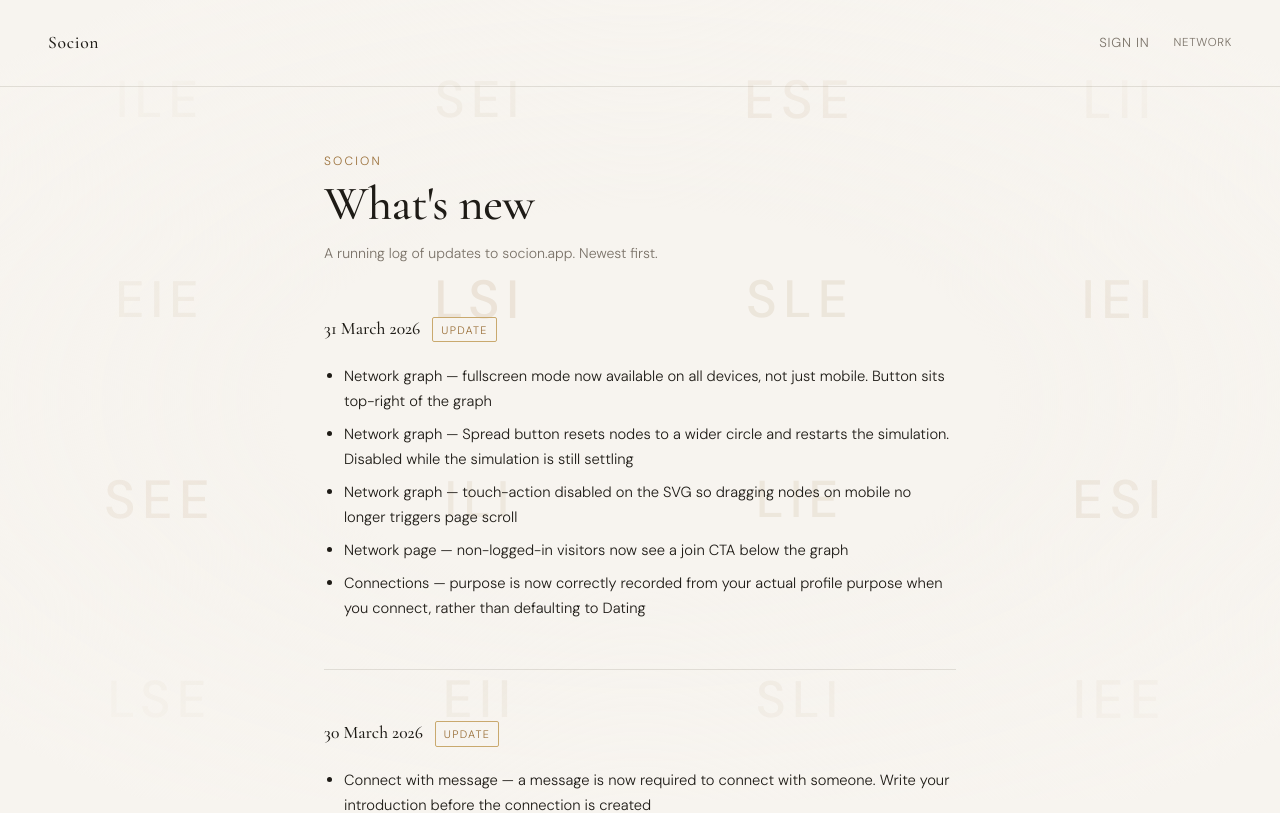
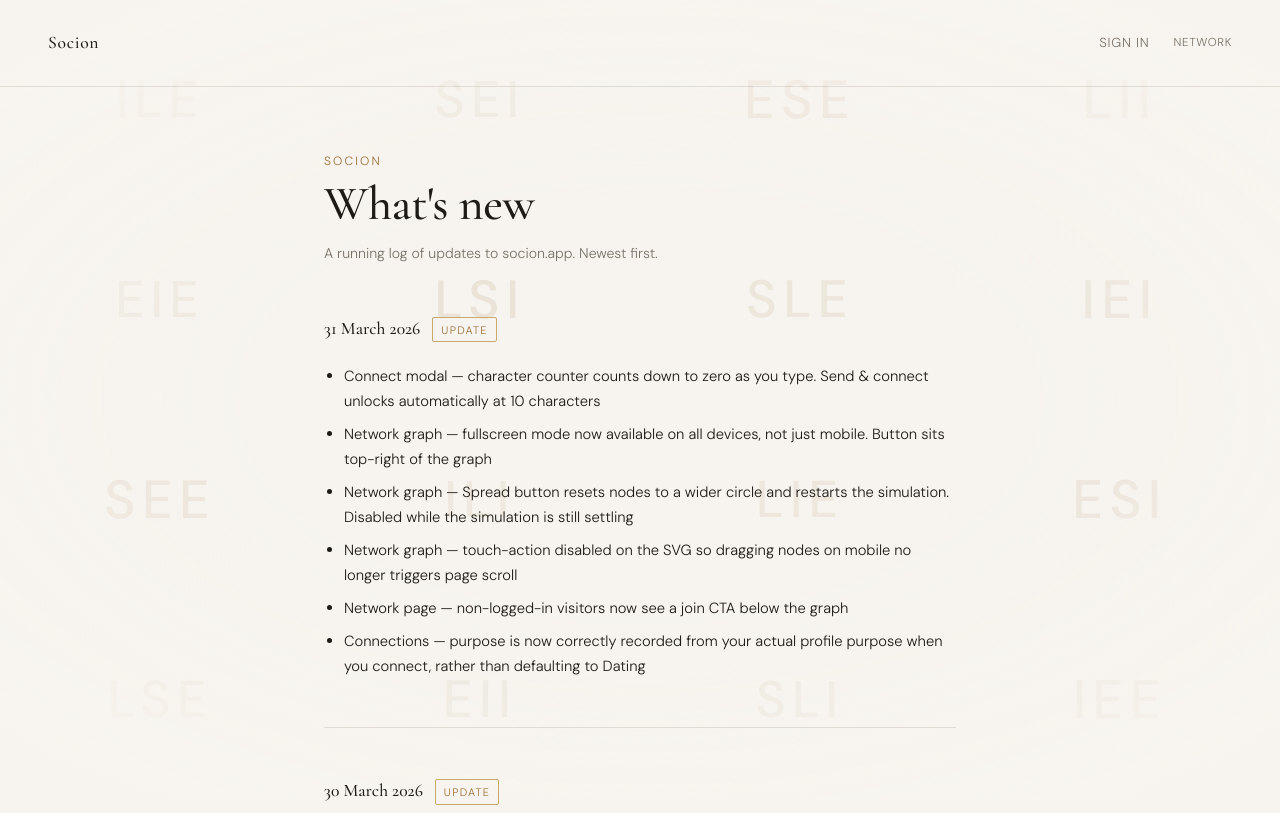
Before and after one commit to sstern42/socionics-match, a React (Vite) app: page /changelog in a window 1280 px wide. Shown: the top 813 px of the page. Built offline with nearby package versions, Linux system fonts and the light colour scheme; no server answers.

Commit message:
Add files via upload

```diff
--- a/src/pages/Changelog.jsx
+++ b/src/pages/Changelog.jsx
@@ -5,6 +5,7 @@ export const ENTRIES = [
     date: '31 March 2026',
     label: 'Update',
     items: [
+      'Connect modal — character counter counts down to zero as you type. Send & connect unlocks automatically at 10 characters',
       'Network graph — fullscreen mode now available on all devices, not just mobile. Button sits top-right of the graph',
       'Network graph — Spread button resets nodes to a wider circle and restarts the simulation. Disabled while the simulation is still settling',
       'Network graph — touch-action disabled on the SVG so dragging nodes on mobile no longer triggers page scroll',
```
